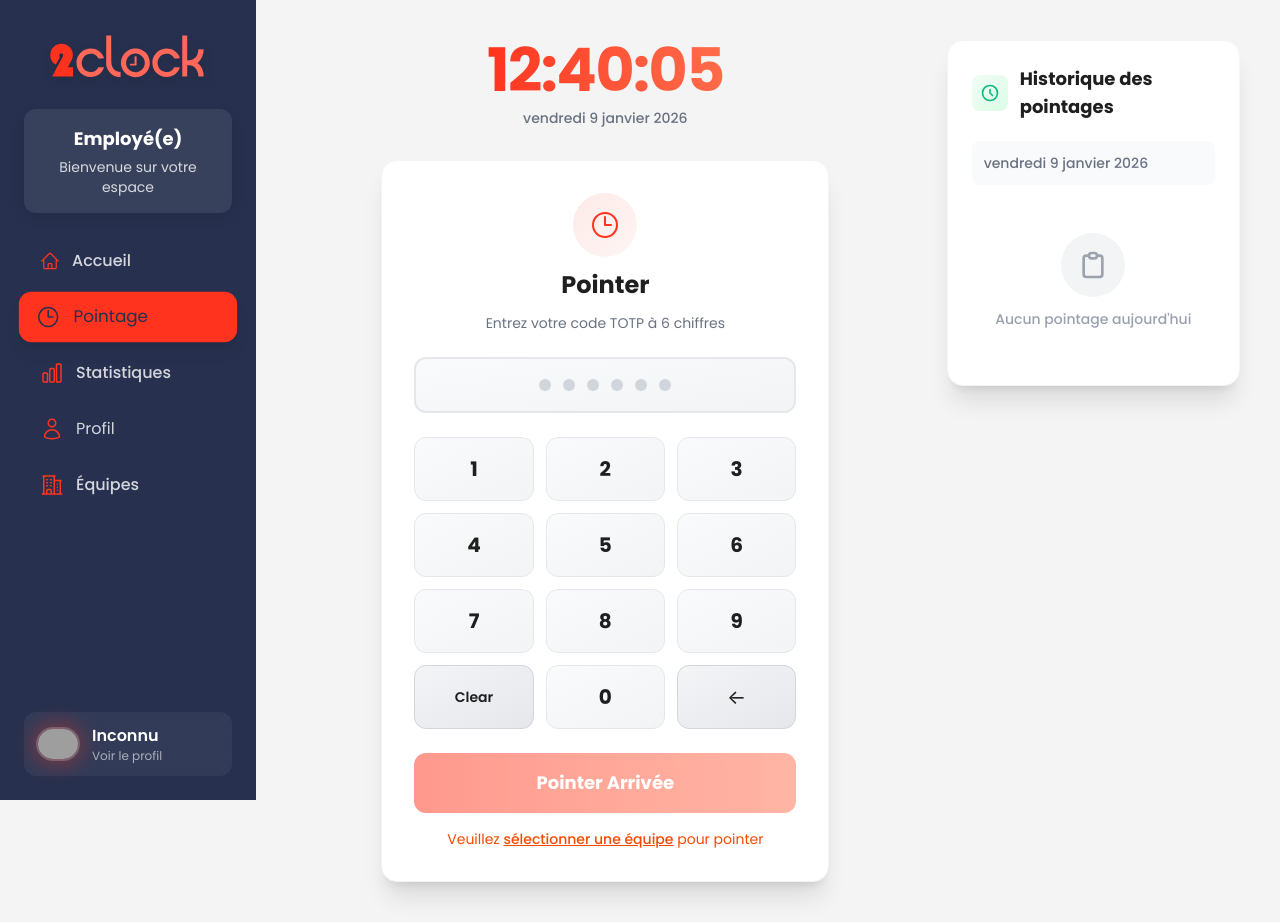
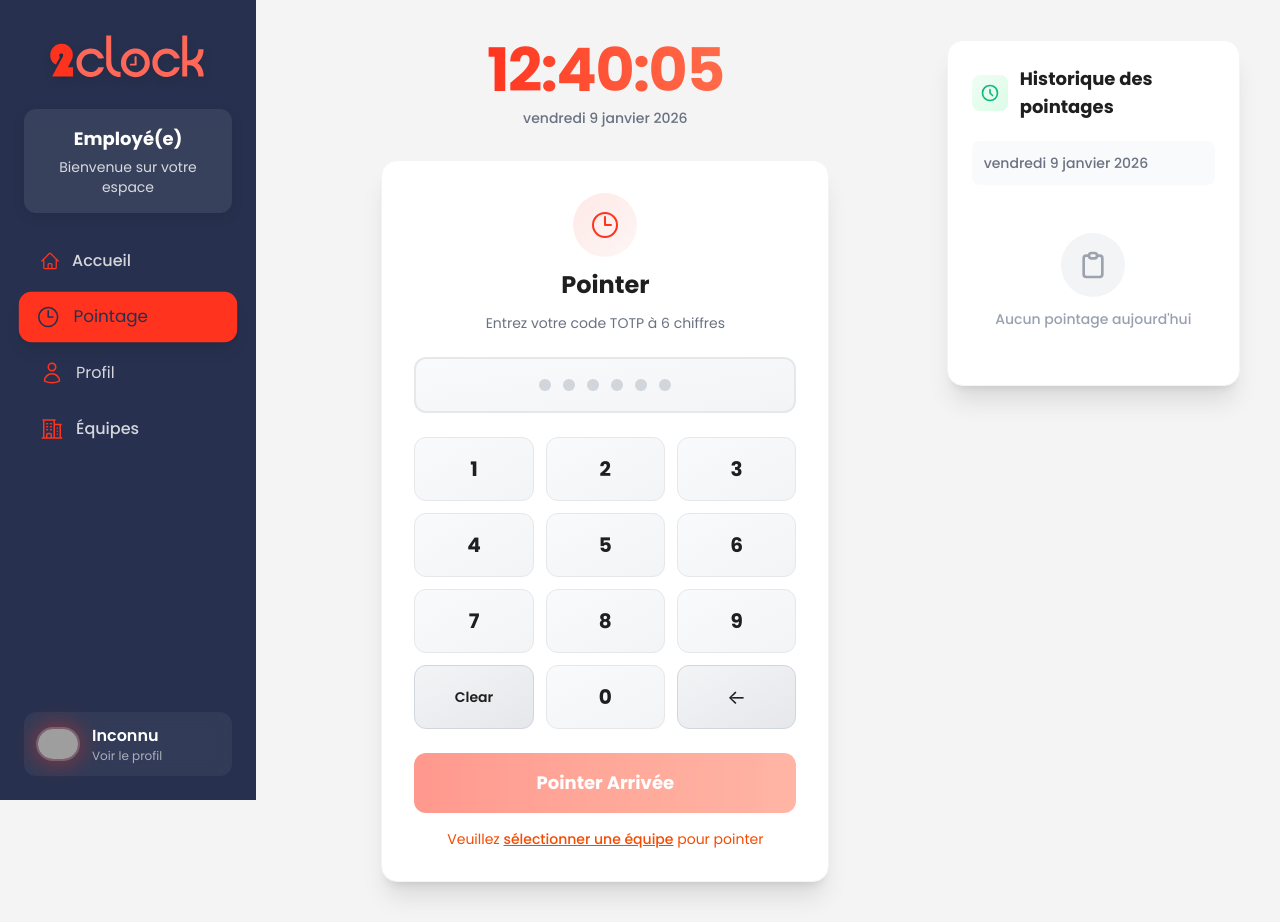
Before and after one commit to abakar-oumar-abdallah/T-DEV-700, a Next.js app in the folder frontend/2clock/: page /dashboard/clock in a window 1280 px wide. Built offline with nearby package versions, Linux system fonts and the light colour scheme; grey boxes are pictures that could not be loaded.

Commit message:
fix: frontend

```diff
--- a/frontend/2clock/src/app/components/EmployeeSidebar.tsx
+++ b/frontend/2clock/src/app/components/EmployeeSidebar.tsx
@@ -133,33 +133,8 @@ export default function EmployeeSidebar({ mobileOpen, setMobileOpen }: SidebarPr
     </Link>
   </li>
 )}
-            {currentTeam?.role === 'manager' && (
-  <li className={`transition-all duration-500 ${mounted ? 'opacity-100 translate-x-0' : 'opacity-0 -translate-x-4'}`} style={{ transitionDelay: '350ms' }}>
-    <Link
-      href="/dashboard/manager/team"
-      className={`${
-        isActive("/dashboard/manager/team")
-          ? "bg-[var(--color-primary)] text-[var(--color-secondary)] shadow-lg scale-105"
-          : "text-white/80 hover:text-white hover:bg-white/10"
-      } rounded-xl py-3 px-4 flex items-center gap-3 transition-all duration-300 group relative overflow-hidden`}
-      onClick={() => setMobileOpen(false)}
-    >
-      <div className="absolute inset-0 bg-gradient-to-r from-white/5 to-transparent opacity-0 group-hover:opacity-100 transition-opacity duration-300" />
-      <UserGroupIcon
-        className="w-6 h-6 relative z-10 transition-transform duration-300 group-hover:scale-110"
-        style={{
-          color: isActive("/dashboard/manager/team")
-            ? "var(--color-secondary)"
-            : "var(--color-primary)",
-        }}
-      />
-      <span className="font-medium relative z-10">Mon Équipe</span>
-    </Link>
-  </li>
-)}
 
 <li className={`transition-all duration-500 ${mounted ? 'opacity-100 translate-x-0' : 'opacity-0 -translate-x-4'}`} style={{ transitionDelay: '300ms' }}>
-
   <Link
     href="/dashboard/clock"
     className={`${
@@ -179,29 +154,6 @@ export default function EmployeeSidebar({ mobileOpen, setMobileOpen }: SidebarPr
       }}
     />
     <span className="relative z-10">Pointage</span>
-              </Link>
-            </li>
-
-            <li className={`transition-all duration-500 ${mounted ? 'opacity-100 translate-x-0' : 'opacity-0 -translate-x-4'}`} style={{ transitionDelay: '300ms' }}>
-              <Link
-                href="/dashboard/employee/punches"
-                className={`${
-                  isActive("/dashboard/employee/punches")
-                    ? "bg-[var(--color-primary)] text-[var(--color-secondary)] shadow-lg scale-105"
-                    : "text-white/80 hover:text-white hover:bg-white/10"
-                } rounded-xl py-3 px-4 flex items-center gap-3 transition-all duration-300 group relative overflow-hidden`}
-                onClick={() => setMobileOpen(false)}
-              >
-                <div className="absolute inset-0 bg-gradient-to-r from-white/5 to-transparent opacity-0 group-hover:opacity-100 transition-opacity duration-300" />
-                <ChartBarIcon
-                  className="w-6 h-6 relative z-10 transition-transform duration-300 group-hover:scale-110"
-                  style={{
-                    color: isActive("/dashboard/employee/punches")
-                      ? "var(--color-secondary)"
-                      : "var(--color-primary)",
-                  }}
-                />
-                <span className="font-medium relative z-10">Statistiques</span>
   </Link>
 </li>
 
```
Lines whose indentation alone changed are shown as unchanged.
